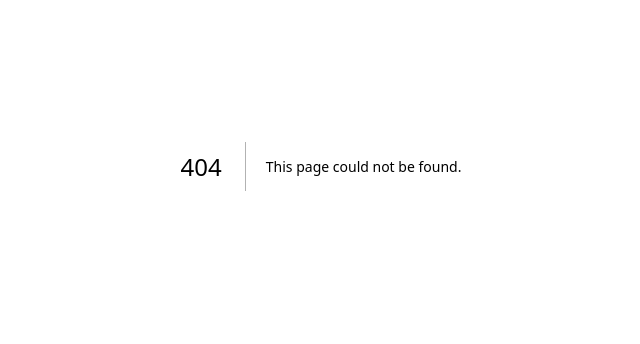
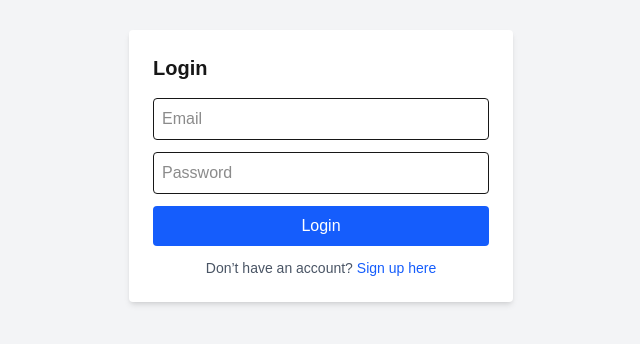
Before and after one commit to pinkfloyed/FinanceTracker, a Next.js app in the folder finance-tracker-frontend/: page /auth/login in a window 1280 px wide. Before the commit this address had no page. Shown: the part 234-578 px from the top of the page, without its empty margins (319-959 px from the left). Built offline with nearby package versions, Linux system fonts and the light colour scheme.

Commit message:
feat : Add LoginPage component for user authentication
- Include email and password input fields with validation

- Handle login API call, manage authentication state, and redirect on success

- Display error messages and link to registration page

```diff
--- /dev/null
+++ b/finance-tracker-frontend/src/app/auth/login/page.tsx
@@ -0,0 +1,59 @@
+"use client";
+
+import { useAuth } from "@/hooks/useAuth";
+import API from "@/lib/api";
+import { useRouter } from "next/navigation";
+import { useState } from "react";
+
+export default function LoginPage() {
+  const router = useRouter();
+  const { login } = useAuth();
+  const [email, setEmail] = useState("");
+  const [password, setPassword] = useState("");
+  const [error, setError] = useState("");
+
+  const handleLogin = async (e: React.FormEvent) => {
+    e.preventDefault();
+    try {
+      const res = await API.post("/Auth/Login", { email, password });
+      login(res.data.accessToken, res.data.user);
+      router.push("/dashboard");
+    } catch (err: any) {
+      setError(err.response?.data?.message || "Login failed");
+    }
+  };
+
+  return (
+    <div className="min-h-screen flex items-center justify-center bg-gray-100">
+      <form onSubmit={handleLogin} className="bg-white p-6 rounded shadow-md w-full max-w-sm">
+        <h2 className="text-xl font-bold mb-4">Login</h2>
+        {error && <p className="text-red-500 mb-2">{error}</p>}
+        <input
+          type="email"
+          placeholder="Email"
+          value={email}
+          onChange={(e) => setEmail(e.target.value)}
+          className="border p-2 mb-3 w-full rounded"
+          required
+        />
+        <input
+          type="password"
+          placeholder="Password"
+          value={password}
+          onChange={(e) => setPassword(e.target.value)}
+          className="border p-2 mb-3 w-full rounded"
+          required
+        />
+        <button type="submit" className="bg-blue-600 text-white py-2 px-4 rounded w-full">
+          Login
+        </button>
+        <p className="mt-3 text-center text-sm text-gray-600">
+          Don’t have an account?{" "}
+          <span onClick={() => router.push("/auth/register")} className="text-blue-600 hover:underline cursor-pointer">
+            Sign up here
+          </span>
+        </p>
+      </form>
+    </div>
+  );
+}
```
